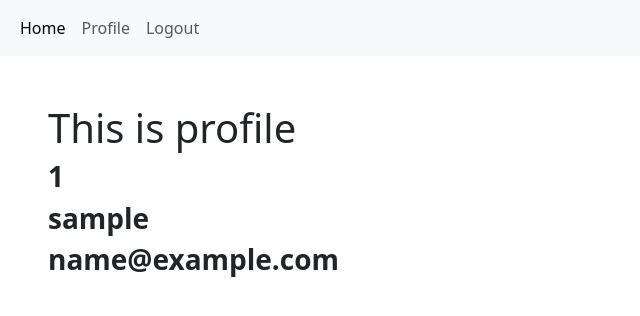
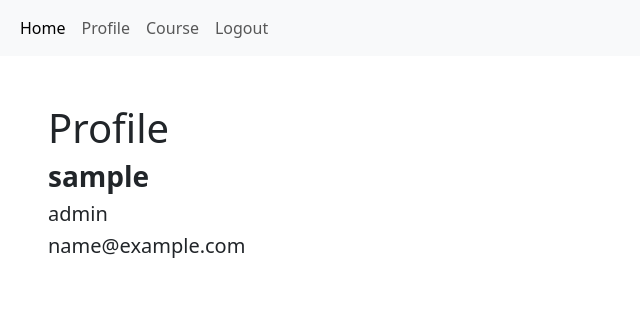
Before and after one commit to glitteryash/Server-with-Json-Web-Token, a React (Create React App) app in the folder client/: page /profile in a window 1280 px wide. Shown: the top 316 px of the page, without its empty margins (0-640 px from the left). Built offline with nearby package versions, Linux system fonts and the light colour scheme; sample sign-in values are in the browser's storage.

Commit message:
Course Page setting

```diff
--- a/client/src/App.js
+++ b/client/src/App.js
@@ -4,6 +4,7 @@ import Navbar from "./components/Navbar";
 import Register from "./components/Register";
 import Login from "./components/Login";
 import Profile from "./components/Profile";
+import Course from "./components/Course";
 import { Routes, Route } from "react-router-dom";
 import AuthService from "./services/auth.service";
 
@@ -30,6 +31,12 @@ function App() {
             />
           }
         />
+        <Route
+          path="course"
+          element={
+            <Course currentUser={currentUser} setCurrentUser={setCurrentUser} />
+          }
+        />
       </Routes>
     </div>
   );
--- /dev/null
+++ b/client/src/components/Course.js
@@ -0,0 +1,23 @@
+import React, { useEffect } from "react";
+import { useNavigate } from "react-router-dom";
+
+const Course = ({ currentUser, setCurrentUser }) => {
+  let navigate = useNavigate();
+  useEffect(() => {
+    if (!currentUser) {
+      window.alert("Please login first");
+      navigate("/login");
+    }
+  }, [currentUser]);
+  return (
+    <div style={{ padding: "3rem" }}>
+      {currentUser && currentUser.role === "instructor" && (
+        <div>
+          <h1>Welcon to Instructor's Course Page</h1>
+        </div>
+      )}
+    </div>
+  );
+};
+
+export default Course;
--- a/client/src/components/Login.js
+++ b/client/src/components/Login.js
@@ -25,6 +25,7 @@ const Login = () => {
               email: response.data.user.email,
               username: response.data.user.username,
               _id: response.data.user._id,
+              role: response.data.user.role,
             })
           );
           localStorage.setItem("token", response.data.token);
--- a/client/src/components/Navbar.js
+++ b/client/src/components/Navbar.js
@@ -51,6 +51,13 @@ const Navbar = (props) => {
                 )}
                 {currentUser && (
                   <li className="nav-item">
+                    <Link className="nav-link" to="/course">
+                      Course
+                    </Link>
+                  </li>
+                )}
+                {currentUser && (
+                  <li className="nav-item">
                     <span
                       onClick={handleLogout}
                       style={{ cursor: "pointer" }}
--- a/client/src/components/Profile.js
+++ b/client/src/components/Profile.js
@@ -18,17 +18,13 @@ const Profile = ({ currentUser, setCurrentUser }) => {
     <div style={{ padding: "3rem" }}>
       {currentUser && (
         <div>
-          <h1>This is profile</h1>
+          <h1>Profile</h1>
           <header className="jumbotron">
-            <h3>
-              <strong>{currentUser._id}</strong>
-            </h3>
             <h3>
               <strong>{currentUser.username}</strong>
             </h3>
-            <h3>
-              <strong>{currentUser.email}</strong>
-            </h3>
+            <h5>{currentUser.role}</h5>
+            <h5>{currentUser.email}</h5>
           </header>
         </div>
       )}
```
